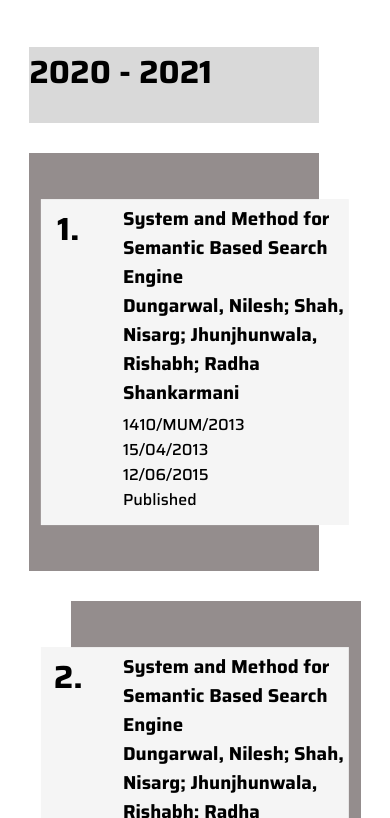
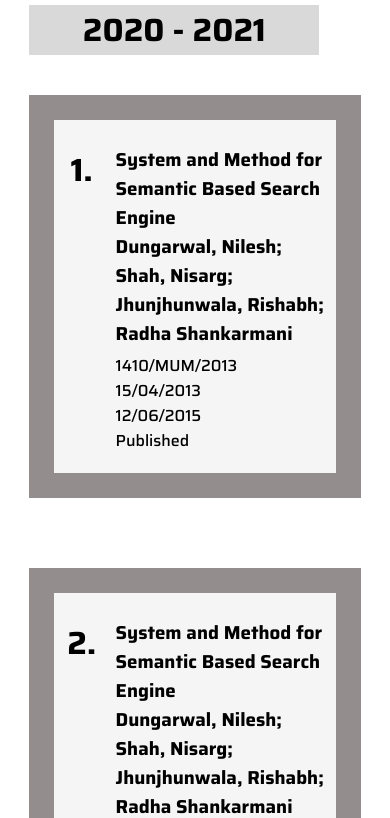
Before and after one commit to SPIT-TanmayChavan2403/clg-cse, a React (Create React App) app: page / in a window 390 px wide. Shown: the part 846-1664 px from the top of the page. Built offline with nearby package versions, Linux system fonts and the light colour scheme.

Commit message:
Improved responsiveness of publications page

```diff
--- a/src/index.css
+++ b/src/index.css
@@ -7,7 +7,7 @@
 
 .outer-wrapper{
   width: 100vw;
-  height: 100vh;
+  height: fit-content;
   display: flex;
   align-items: center;
   justify-content: center;
@@ -15,5 +15,8 @@
 
 .container{
   width: 85%;
-  height: 90%;
+  row-gap: 10px;
+  display: flex;
+  flex-wrap: wrap;
+  height: fit-content;
 }
--- a/src/pages/research/publications.jsx
+++ b/src/pages/research/publications.jsx
@@ -16,7 +16,7 @@ function Publications(props){
                     dof: "15/04/2013",
                     dop: "12/06/2015",
                     status: "Published",
-                    position: {float: "left"}
+                    position: {left: "0%"}
                 }} />
                 <Card data={{
                     number: '2.',
@@ -26,7 +26,7 @@ function Publications(props){
                     dof: "15/04/2013",
                     dop: "12/06/2015",
                     status: "Published",
-                    position: {float: "right"}
+                    position: {right: "0%"}
                 }} />
                 <Card data={{
                     number: '3.',
@@ -36,7 +36,7 @@ function Publications(props){
                     dof: "15/04/2013",
                     dop: "12/06/2015",
                     status: "Published",
-                    position: {float: "left"}
+                    position: {left: "0%"}
                 }} />
                 <Card data={{
                     number: '4.',
@@ -46,7 +46,7 @@ function Publications(props){
                     dof: "15/04/2013",
                     dop: "12/06/2015",
                     status: "Published",
-                    position: {float: "right"}
+                    position: {right: "0%"}
                 }} />
                 <Card data={{
                     number: '5.',
@@ -56,7 +56,7 @@ function Publications(props){
                     dof: "15/04/2013",
                     dop: "12/06/2015",
                     status: "Published",
-                    position: {float: "left"}
+                    position: {left: "0%"}
                 }} />
             </div>
         </div>
@@ -66,7 +66,6 @@ function Publications(props){
 function Card(props){
     return(
         <div className="card">
-            <div className="card-squarebg" style={props.data.position} />
             <div className="card-overlay">
                 <div className="card-overlay-leftsection">
                     <div className="card-overlay-heading">
@@ -96,6 +95,7 @@ function Card(props){
                     </div>
                 </div>
             </div>
+            <div className="card-squarebg" style={props.data.position} />
         </div>
     )
 }
--- a/src/styles/publications.css
+++ b/src/styles/publications.css
@@ -8,14 +8,18 @@
     width: 25%;
     height: 100%;
     min-width: 290px;
+    text-align: center;
     background-color: #D9D9D9;
 }
 
 .card{
     width: 100%;
-    height: 55%;
     margin: 30px 0px;
+    display: flex;
     position: relative;
+    height: fit-content;
+    padding: 40px 0px 40px 40px;
+/*    justify-content: center;*/
 }
 
 
@@ -35,23 +39,23 @@
 
 
 .card-squarebg{
+    top: 0%;
     width: 25%;
+    z-index: -1;
     height: 100%;
     min-width: 290px;
+    position: absolute;
     background-color: #948D8D;
 }
 
 .card-overlay{
-    top: 50%;
-    left: 50%;
     width: 93%;
-    min-height: 78%;
     display: flex;
-    position: absolute;
+    padding: 20px 0px;
     justify-content: space-between;
-    transform: translate(-50%, -50%);
     background-color: whitesmoke;
 }
+
 
 .card-overlay-leftsection{
     width: 8%;
@@ -65,7 +69,7 @@
 
 .card-overlay-heading{
     width: 100%;
-    height: 30%;
+/*    height: 30%;*/
     padding: 5px;
     display: flex;
     min-width: 55px;
@@ -87,8 +91,7 @@
 
 .card-overlay-content{
     width: 100%;
-    height: 70%;
-
+/*    height: 70%;*/
 }
 
 .COC-ul{
@@ -117,8 +120,21 @@
 
 
 @media screen and (max-width: 700px){
-
     .card-overlay-rightsection{
-        width: 75%;
+        width: 80%;
     }
 }
+
+@media screen and (max-width: 600px){
+    .card-squarebg{
+        width: 100%;
+    }
+
+    .card{
+        padding: 25px;
+    }
+
+    .card-overlay{
+        width: 100%;
+    }
+}
```
